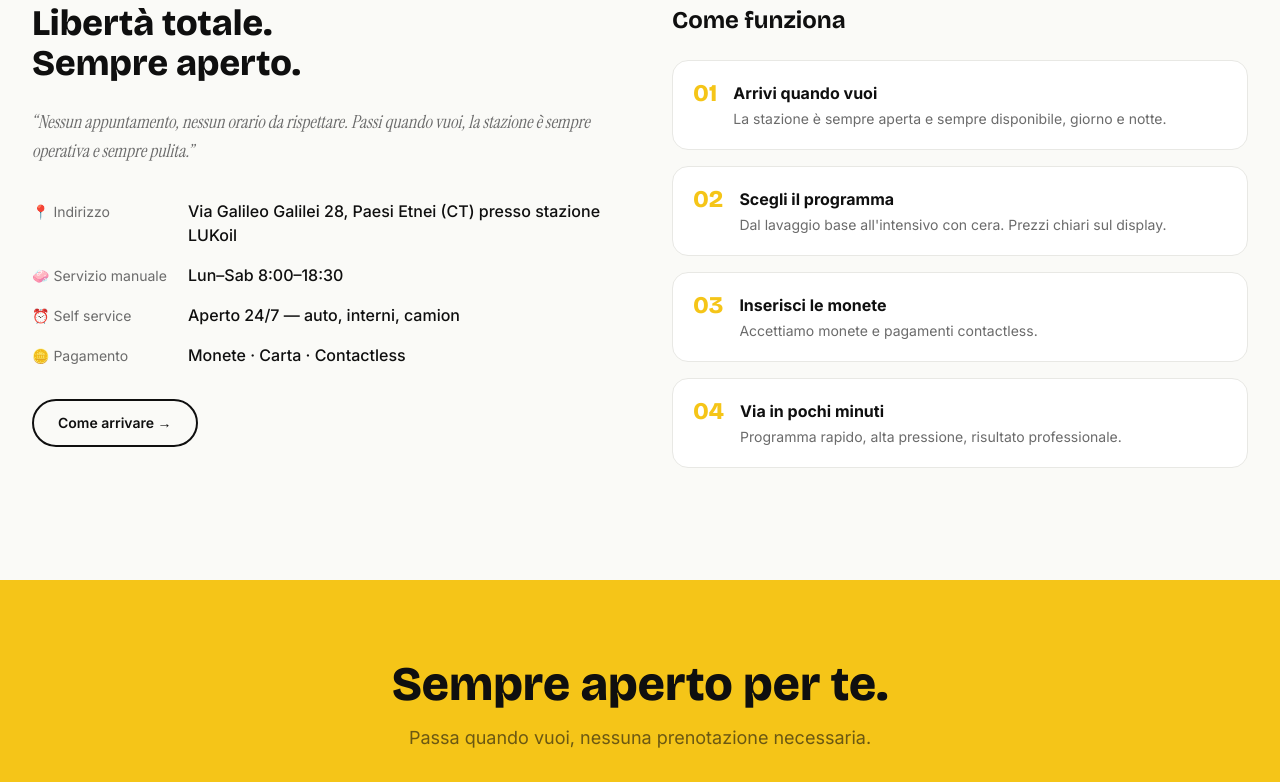
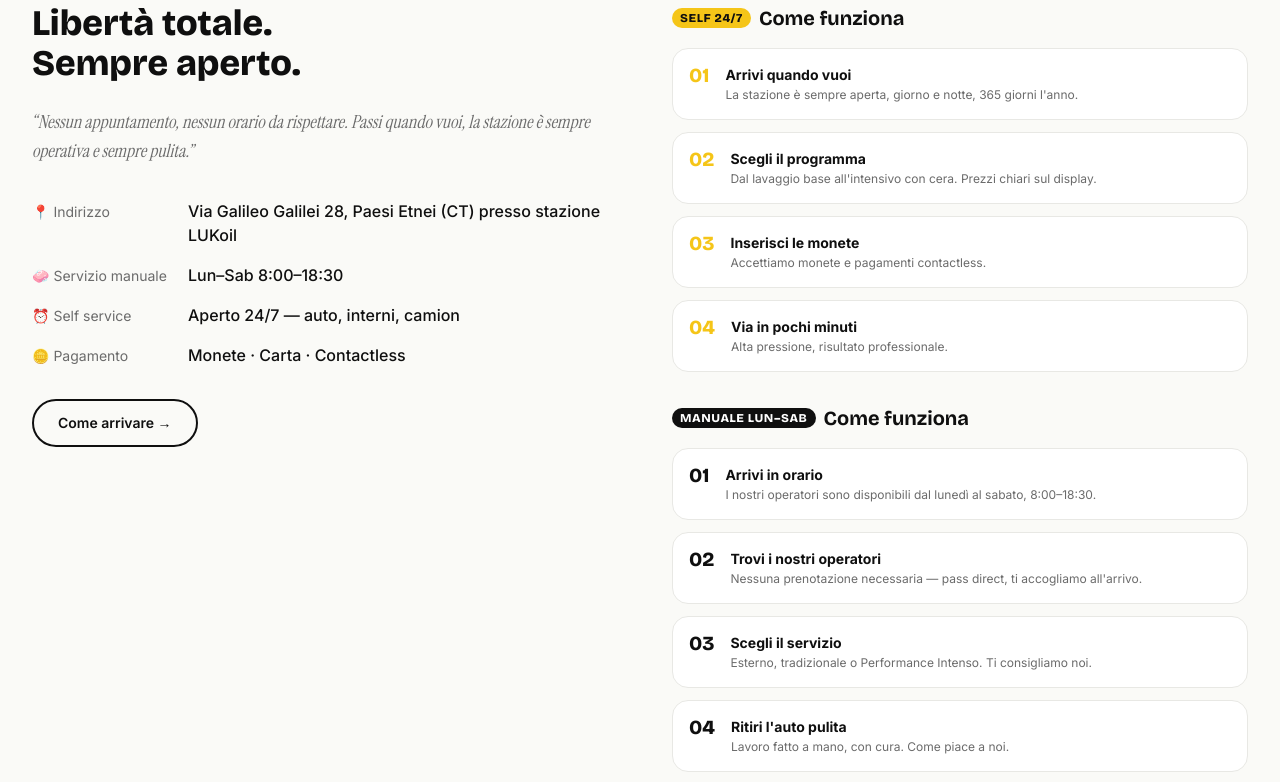
Before and after one commit to washhubct/wash-hub-site, a Next.js app: page /wash-hub-site/sedi/paesi-etnei in a window 1280 px wide. Shown: the part 1080-1862 px from the top of the page. Built offline with nearby package versions, Linux system fonts and the light colour scheme.

Commit message:
feat(paesi-etnei): sezione come funziona manuale + nota no prenotazione
Co-Authored-By: Claude Sonnet 4.6 <noreply@anthropic.com>

```diff
--- a/src/app/sedi/paesi-etnei/page.tsx
+++ b/src/app/sedi/paesi-etnei/page.tsx
@@ -71,29 +71,58 @@ export default function PaesiEtneiPage() {
               </a>
             </AnimatedSection>
 
-            <AnimatedSection direction="right" delay={0.1}>
-              <h3 className="font-display text-2xl font-bold text-[#0F0F0F] mb-6"
+            <AnimatedSection direction="right" delay={0.1} className="space-y-8">
+              {/* Self service */}
+              <div>
+                <h3 className="font-display text-xl font-bold text-[#0F0F0F] mb-4 flex items-center gap-2"
                   style={{ fontFamily: 'var(--font-bricolage), system-ui' }}>
+                  <span className="px-2 py-0.5 rounded-full bg-[#F5C518] text-[#0F0F0F] text-xs font-black uppercase tracking-wider">Self 24/7</span>
                   Come funziona
                 </h3>
-              <div className="space-y-4">
+                <div className="space-y-3">
                   {[
-                  { step: '01', title: 'Arrivi quando vuoi', desc: 'La stazione è sempre aperta e sempre disponibile, giorno e notte.' },
+                    { step: '01', title: 'Arrivi quando vuoi', desc: 'La stazione è sempre aperta, giorno e notte, 365 giorni l\'anno.' },
                     { step: '02', title: 'Scegli il programma', desc: 'Dal lavaggio base all\'intensivo con cera. Prezzi chiari sul display.' },
                     { step: '03', title: 'Inserisci le monete', desc: 'Accettiamo monete e pagamenti contactless.' },
-                  { step: '04', title: 'Via in pochi minuti', desc: 'Programma rapido, alta pressione, risultato professionale.' },
+                    { step: '04', title: 'Via in pochi minuti', desc: 'Alta pressione, risultato professionale.' },
                   ].map(({ step, title, desc }) => (
-                  <div key={step} className="flex gap-4 p-5 rounded-2xl bg-white border border-[#E8E8E4]">
-                    <span className="font-display text-2xl font-black text-[#F5C518] shrink-0 leading-none"
-                      style={{ fontFamily: 'var(--font-bricolage), system-ui' }}>
-                      {step}
-                    </span>
+                    <div key={step} className="flex gap-4 p-4 rounded-2xl bg-white border border-[#E8E8E4]">
+                      <span className="font-display text-xl font-black text-[#F5C518] shrink-0 leading-none"
+                        style={{ fontFamily: 'var(--font-bricolage), system-ui' }}>{step}</span>
                       <div>
-                      <h4 className="font-bold text-[#0F0F0F] mb-1">{title}</h4>
-                      <p className="text-[#6B6B6B] text-sm">{desc}</p>
+                        <h4 className="font-bold text-[#0F0F0F] mb-0.5 text-sm">{title}</h4>
+                        <p className="text-[#6B6B6B] text-xs">{desc}</p>
                       </div>
                     </div>
                   ))}
+                </div>
+              </div>
+
+              {/* Lavaggio manuale */}
+              <div>
+                <h3 className="font-display text-xl font-bold text-[#0F0F0F] mb-4 flex items-center gap-2"
+                  style={{ fontFamily: 'var(--font-bricolage), system-ui' }}>
+                  <span className="px-2 py-0.5 rounded-full bg-[#0F0F0F] text-white text-xs font-black uppercase tracking-wider">Manuale Lun–Sab</span>
+                  Come funziona
+                </h3>
+                <div className="space-y-3">
+                  {[
+                    { step: '01', title: 'Arrivi in orario', desc: 'I nostri operatori sono disponibili dal lunedì al sabato, 8:00–18:30.' },
+                    { step: '02', title: 'Trovi i nostri operatori', desc: 'Nessuna prenotazione necessaria — pass direct, ti accogliamo all\'arrivo.' },
+                    { step: '03', title: 'Scegli il servizio', desc: 'Esterno, tradizionale o Performance Intenso. Ti consigliamo noi.' },
+                    { step: '04', title: 'Ritiri l\'auto pulita', desc: 'Lavoro fatto a mano, con cura. Come piace a noi.' },
+                  ].map(({ step, title, desc }) => (
+                    <div key={step} className="flex gap-4 p-4 rounded-2xl bg-white border border-[#E8E8E4]">
+                      <span className="font-display text-xl font-black text-[#0F0F0F] shrink-0 leading-none"
+                        style={{ fontFamily: 'var(--font-bricolage), system-ui' }}>{step}</span>
+                      <div>
+                        <h4 className="font-bold text-[#0F0F0F] mb-0.5 text-sm">{title}</h4>
+                        <p className="text-[#6B6B6B] text-xs">{desc}</p>
+                      </div>
+                    </div>
+                  ))}
+                </div>
+                <p className="mt-3 text-xs text-[#6B6B6B] italic">* Prenotazione online non disponibile per questa sede al momento.</p>
               </div>
             </AnimatedSection>
           </div>
```
Lines whose indentation alone changed are shown as unchanged.
